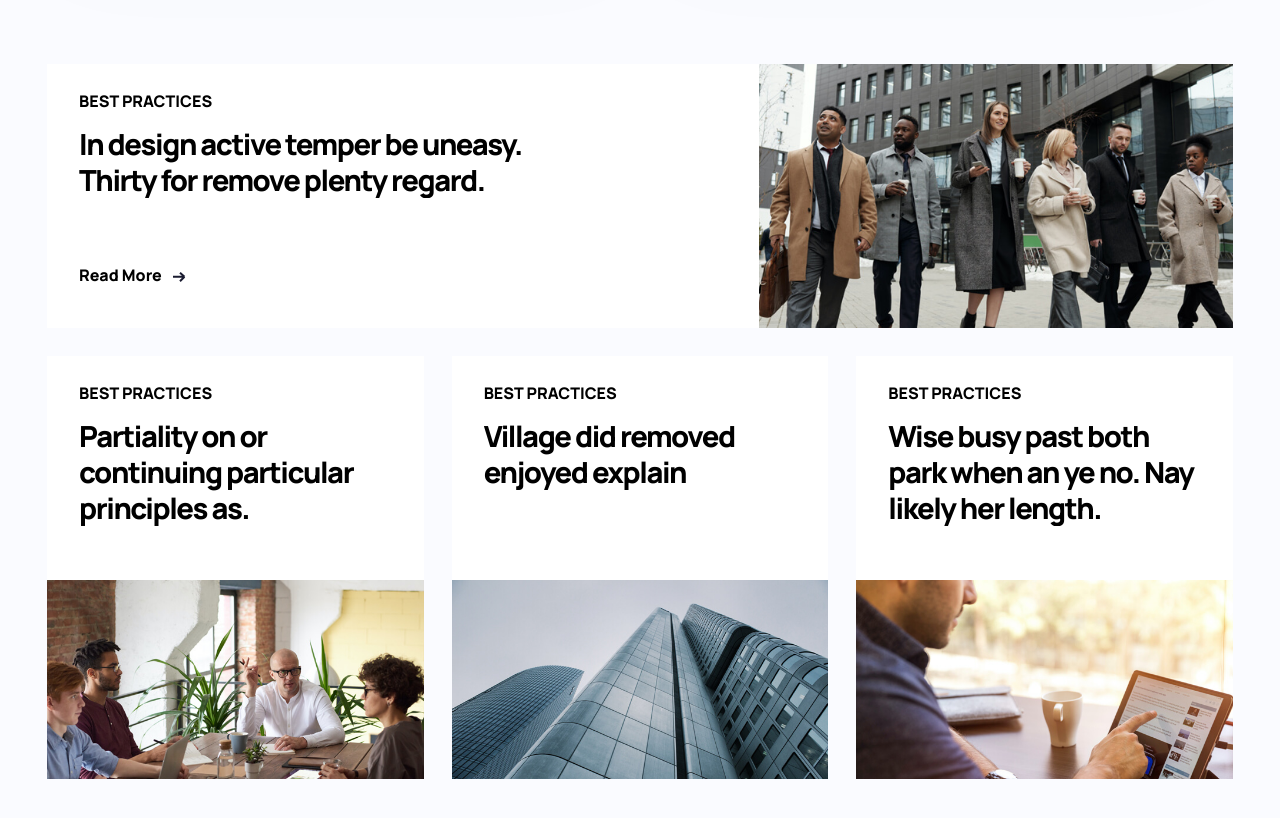
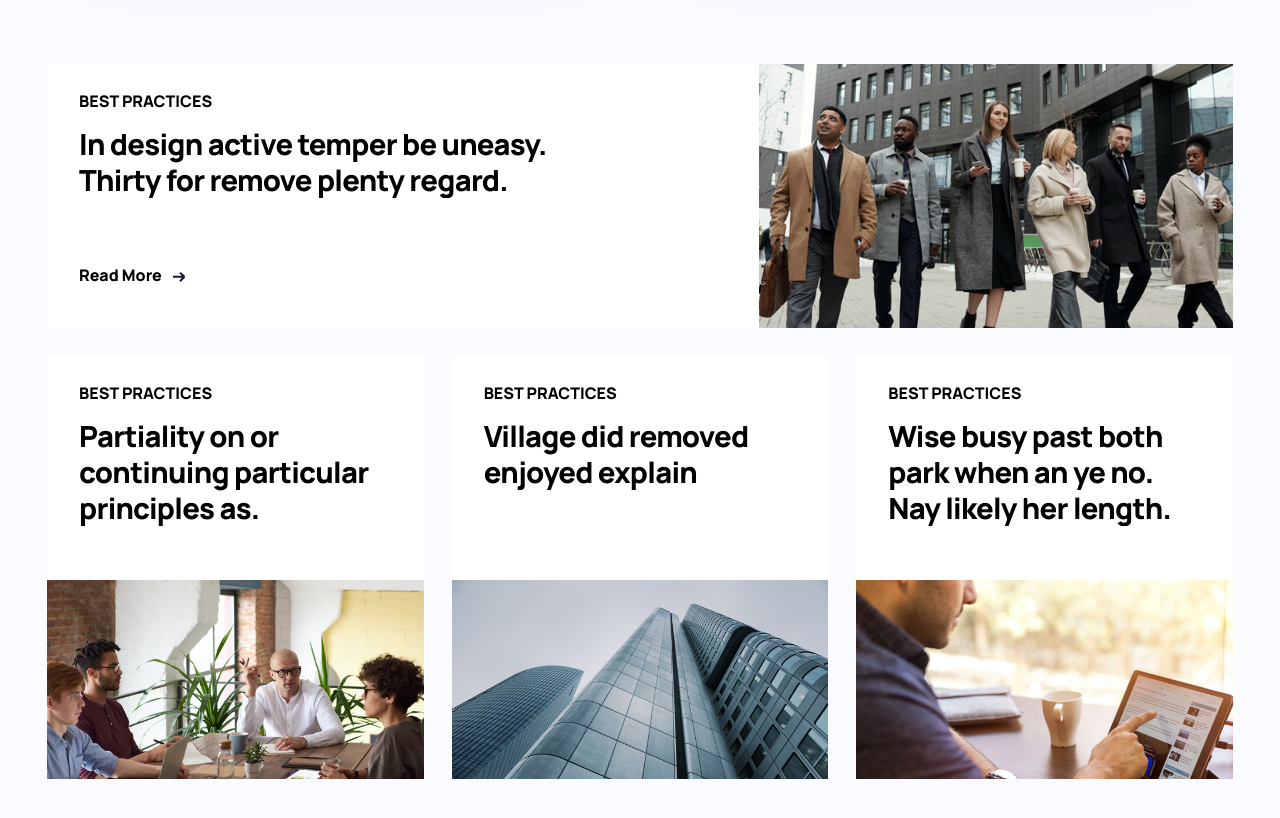
Before and after one commit to VektorTech/saas-landing-page, a Next.js app: page / in a window 1280 px wide. Shown: the part 4300-5118 px from the top of the page. Built offline with nearby package versions, Linux system fonts and the light colour scheme.

Commit message:
space letters in blog heading

```diff
--- a/src/components/Blog.tsx
+++ b/src/components/Blog.tsx
@@ -18,7 +18,7 @@ export default function Blog() {
             <p className="uppercase text-sm md:text-base !font-extrabold">
               best practices
             </p>
-            <h3 className="text-lg sm:text-xl md:text-blog-heading !font-extrabold !tracking-tighter mt-3 clamp-line-3 max-w-[80%]">
+            <h3 className="text-lg sm:text-xl md:text-blog-heading !font-extrabold !tracking-tight mt-3 clamp-line-3 max-w-[80%]">
               In design active temper be uneasy. Thirty for remove plenty
               regard.
             </h3>
@@ -43,7 +43,7 @@ export default function Blog() {
               <p className="uppercase text-sm md:text-base !font-extrabold">
                 best practices
               </p>
-              <h3 className="text-lg sm:text-xl md:text-blog-heading !font-extrabold !tracking-tighter mt-3 clamp-line-3">
+              <h3 className="text-lg sm:text-xl md:text-blog-heading !font-extrabold !tracking-tight mt-3 clamp-line-3">
                 Partiality on or continuing particular principles as.
               </h3>
             </article>
@@ -63,7 +63,7 @@ export default function Blog() {
               <p className="uppercase text-sm md:text-base !font-extrabold">
                 best practices
               </p>
-              <h3 className="text-lg sm:text-xl md:text-blog-heading !font-extrabold !tracking-tighter mt-3 clamp-line-3">
+              <h3 className="text-lg sm:text-xl md:text-blog-heading !font-extrabold !tracking-tight mt-3 clamp-line-3">
                 Village did removed enjoyed explain
               </h3>
             </article>
@@ -83,7 +83,7 @@ export default function Blog() {
               <p className="uppercase text-sm md:text-base !font-extrabold">
                 best practices
               </p>
-              <h3 className="text-lg sm:text-xl md:text-blog-heading !font-extrabold !tracking-tighter mt-3 clamp-line-3">
+              <h3 className="text-lg sm:text-xl md:text-blog-heading !font-extrabold !tracking-tight mt-3 clamp-line-3">
                 Wise busy past both park when an ye no. Nay likely her length.
               </h3>
             </article>
```
